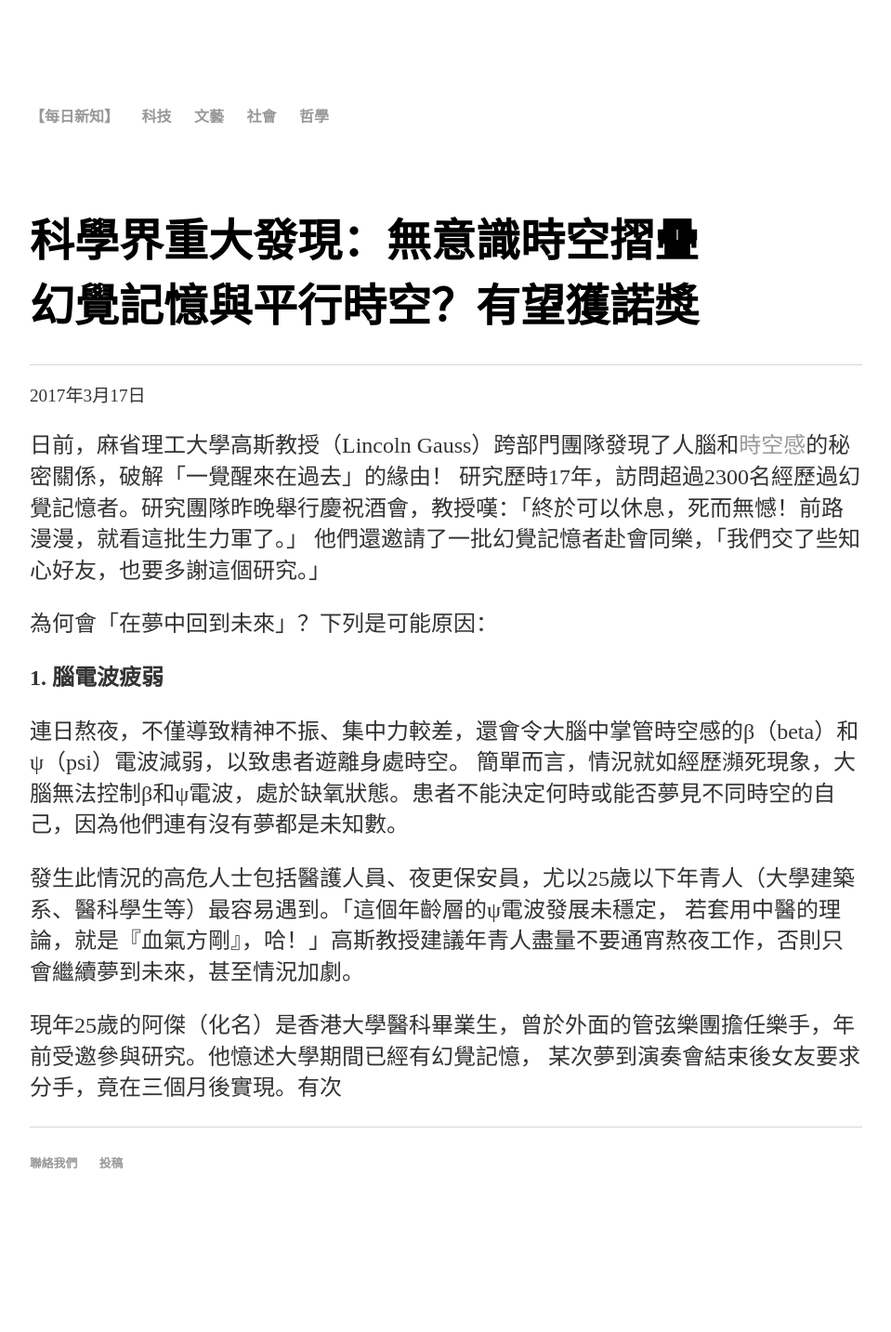
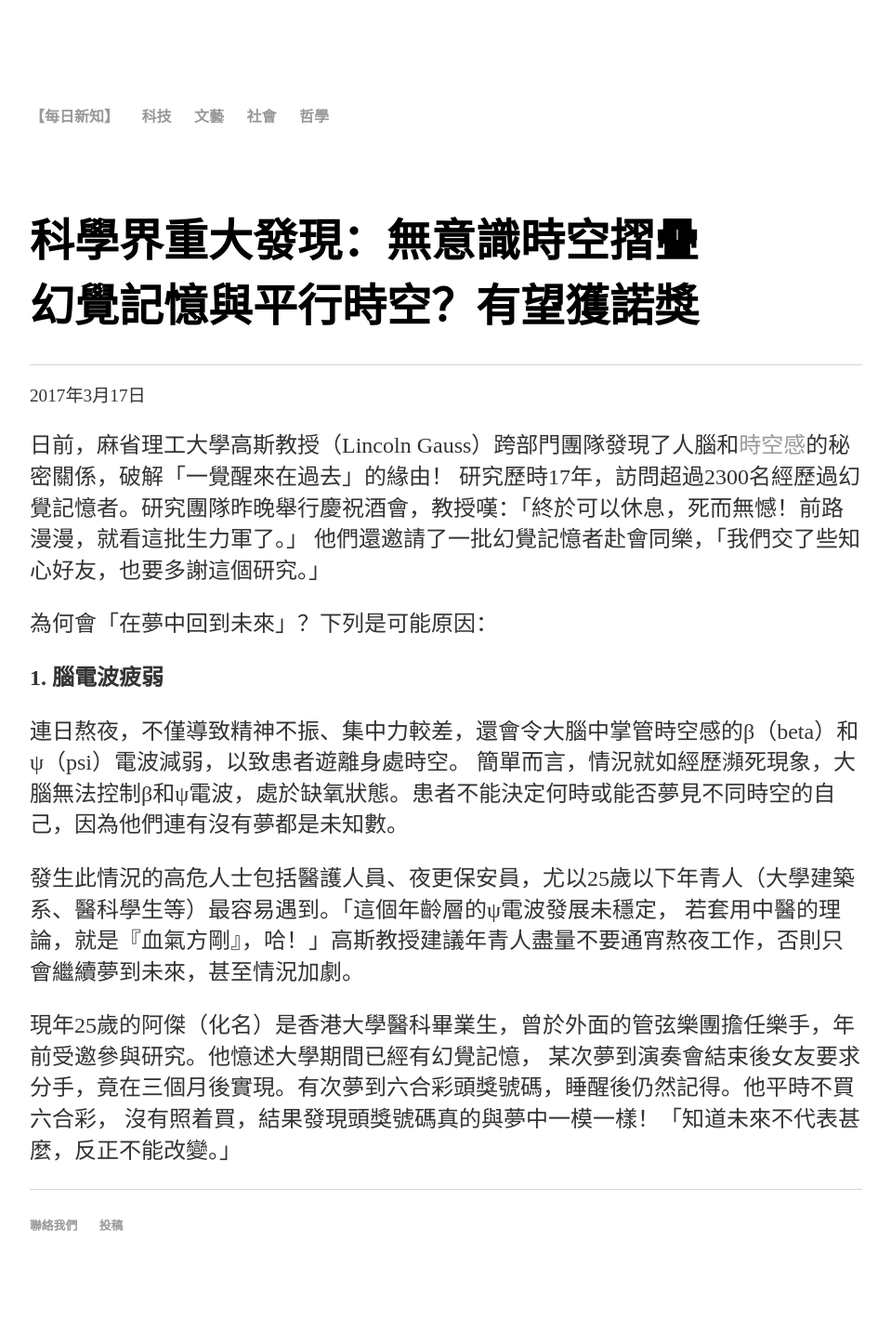
Before and after one commit to maksuihin/maksuihin.github.io, a Jekyll site: the page built from time.html, in a window 1280 px wide. Shown: the whole page at 93% size, without its empty margins (160-1119 px from the left). Built offline with Jekyll 4.4.1, drawn with Linux system fonts in a browser that asks for light colours; before the commit the page ends 1366 px from its top, so only the background shows below that.

Commit message:
Update time.html

```diff
--- a/time.html
+++ b/time.html
@@ -18,5 +18,6 @@ title: 每日新知：無意識時空摺疊
     <p>發生此情況的高危人士包括醫護人員、夜更保安員，尤以25歲以下年青人（大學建築系、醫科學生等）最容易遇到。「這個年齡層的ψ電波發展未穩定，
         若套用中醫的理論，就是『血氣方剛』，哈！」高斯教授建議年青人盡量不要通宵熬夜工作，否則只會繼續夢到未來，甚至情況加劇。</p>
     <p>現年25歲的阿傑（化名）是香港大學醫科畢業生，曾於外面的管弦樂團擔任樂手，年前受邀參與研究。他憶述大學期間已經有幻覺記憶，
-        某次夢到演奏會結束後女友要求分手，竟在三個月後實現。有次</p>
+        某次夢到演奏會結束後女友要求分手，竟在三個月後實現。有次夢到六合彩頭獎號碼，睡醒後仍然記得。他平時不買六合彩，
+        沒有照着買，結果發現頭獎號碼真的與夢中一模一樣！「知道未來不代表甚麼，反正不能改變。」</p>
     		</div>
```
